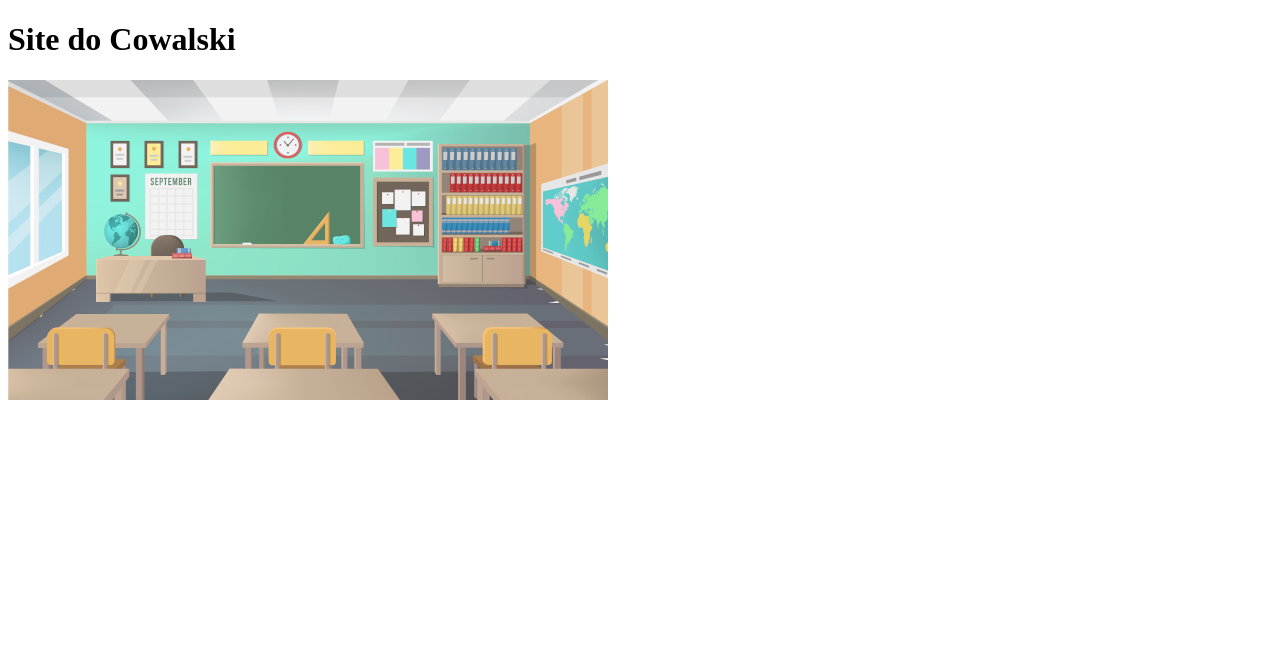
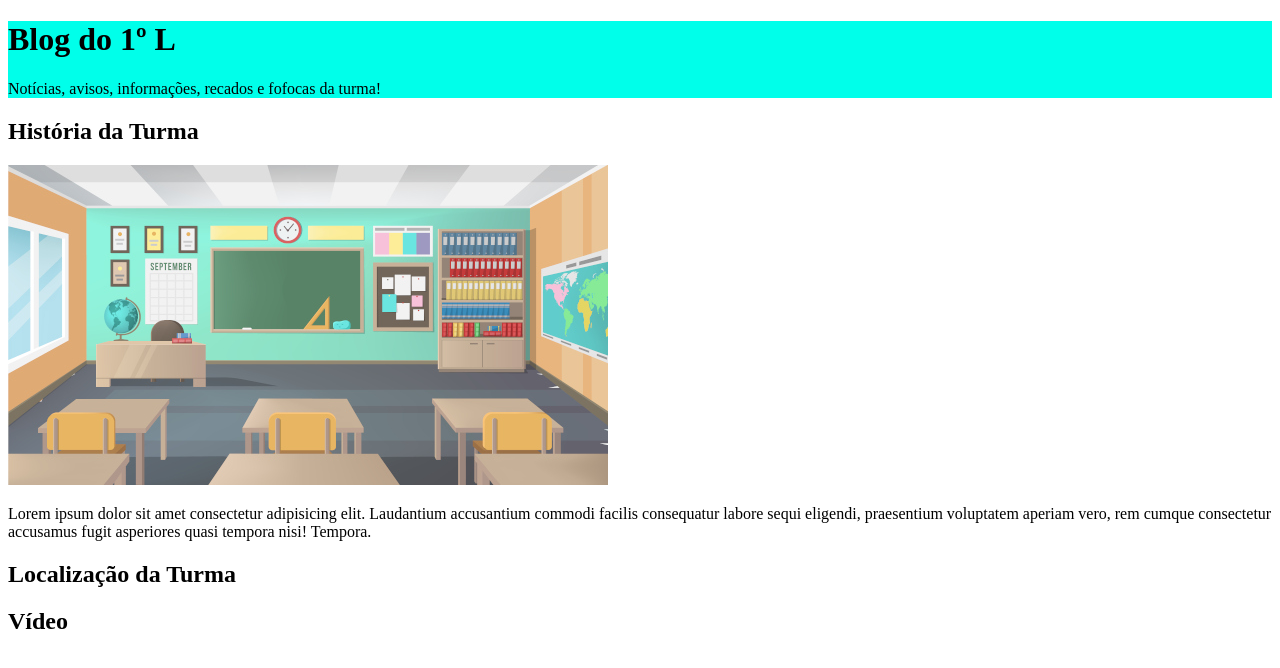
Before and after one commit to cokowski/cowalski, a plain HTML site: page index.html in a window 1280 px wide. Drawn offline with Linux system fonts and the light colour scheme.

Commit message:
Add files via upload

```diff
--- a/estilo.css
+++ b/estilo.css
@@ -0,0 +1,4 @@
+header{
+    background-color: #00ffea;
+    color: #000000;
+}
--- a/index.html
+++ b/index.html
@@ -3,11 +3,26 @@
 <head>
     <meta charset="UTF-8">
     <meta name="viewport" content="width=device-width, initial-scale=1.0">
-    <title>Site do Cowalski</title>
+    <title>Site do 1ºL</title>
     <link rel="stylesheet" href="estilo.css">
 </head>
 <body>
-    <h1>Site do Cowalski</h1>
-    <img src="escola.jpg" alt="">
+    <header>
+        <h1>Blog do 1º L</h1>
+        <p>Notícias, avisos, informações, recados e fofocas da turma!</p>
+    </header>
+    <main>
+        <section>
+            <h2>História da Turma</h2>
+            <img src="escola.jpg" alt="">
+            <p>Lorem ipsum dolor sit amet consectetur adipisicing elit. Laudantium accusantium commodi facilis consequatur labore sequi eligendi, praesentium voluptatem aperiam vero, rem cumque consectetur accusamus fugit asperiores quasi tempora nisi! Tempora.</p>
+        </section>
+        <section>
+            <h2>Localização da Turma</h2>
+        </section>
+        <section>
+            <h2>Vídeo</h2>
+        </section>
+    </main>
 </body>
 </html>
```
